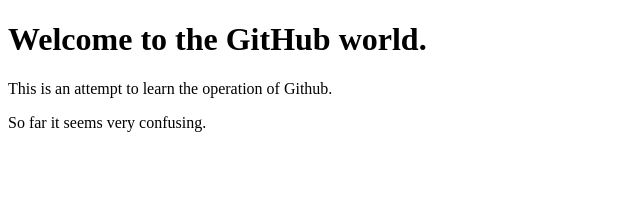
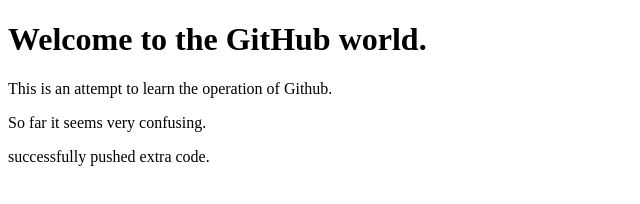
Before and after one commit to TitasKanti/My-first-repo, a plain HTML site: page index.html in a window 1280 px wide. Shown: the whole page, without its empty margins (0-640 px from the left). Drawn offline with Linux system fonts and the light colour scheme.

Commit message:
push learn

```diff
--- a/index.html
+++ b/index.html
@@ -10,5 +10,6 @@
     <h1>Welcome to the GitHub world.</h1>
     <p>This is an attempt to learn the operation of Github.</p>
     <p>So far it seems very confusing.</p>
+    <p>successfully pushed extra code.</p>
 </body>
 </html>
```
